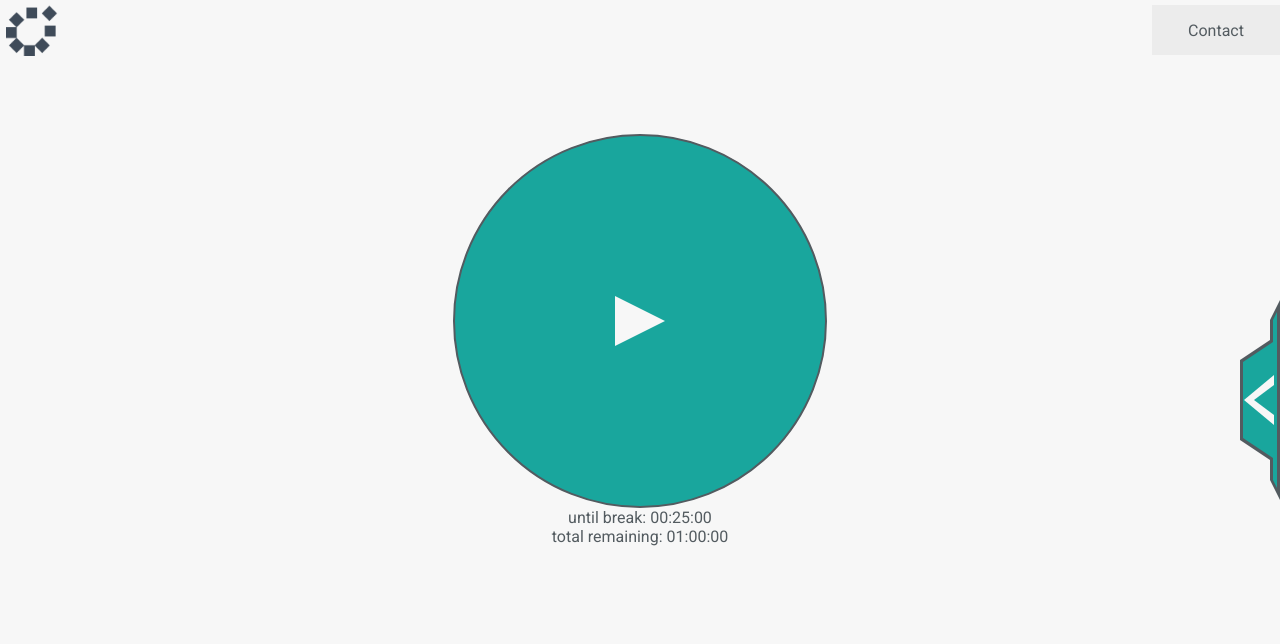
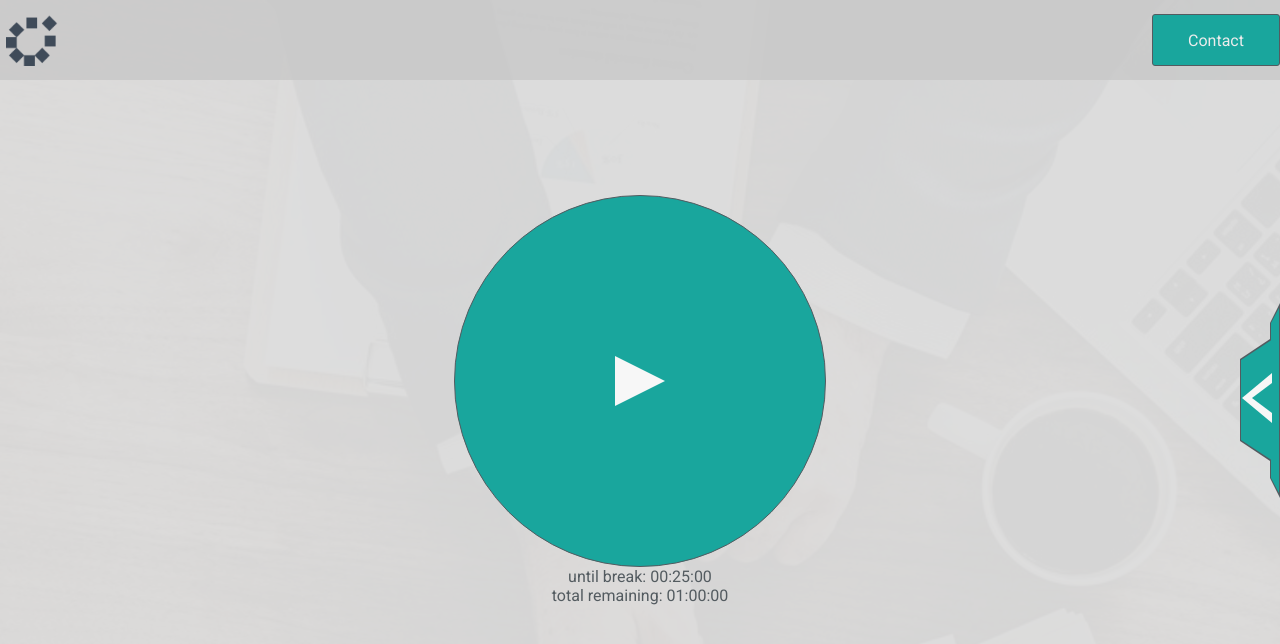
Before and after one commit to Tyler-Jacobson/Productivity-Tracker, a React (Create React App) app: page / in a window 1280 px wide. Shown: the top 644 px of the page. Built offline with nearby package versions, Linux system fonts and the light colour scheme; no server answers.

Commit message:
CSS changes and new background

```diff
--- a/src/App.css
+++ b/src/App.css
@@ -32,6 +32,7 @@ footer, header, hgroup, menu, nav, section {
   color: #535B60;
   background-color: rgb(247, 247, 247);
   min-height: 100vh;
+  background-image: url(./assets/background.png);
 }
 
 /* Nav Styles Start */
@@ -39,6 +40,8 @@ footer, header, hgroup, menu, nav, section {
 .nav-box {
   display: flex;
   justify-content: space-between;
+  min-height: 80px;
+  background-color: #c5c5c5af;
 }
 
 .nav-logo-container {
@@ -65,8 +68,11 @@ footer, header, hgroup, menu, nav, section {
   align-items: center;
   width: 130px;
   height: 50px;
-  color: #535B60;
-  background-color: rgb(236, 236, 236);
+  border: 1px solid #535B60;
+  color: rgb(236, 236, 236);
+  background-color: #19A69D;
+  /* background-color: rgb(236, 236, 236); */
+  border-radius: 3px;
 }
 
 /* Nav Styles End */
@@ -79,7 +85,8 @@ footer, header, hgroup, menu, nav, section {
   /* flex-direction: column; */
   justify-content: center;
   align-items: center;
-  min-height: 70vh;
+  min-height: 80vh;
+
 }
 
 .center-content-container {
@@ -96,7 +103,7 @@ footer, header, hgroup, menu, nav, section {
   justify-content: center;
   align-items: center;
   background-color: #19A69D;
-  border: 2px solid #535B60;
+  border: 1px solid #535B60;
   border-radius: 370px;
   height: 370px;
   min-height: 370px;
@@ -143,19 +150,19 @@ footer, header, hgroup, menu, nav, section {
   border-right: 30px solid #535B60;
   border-bottom: 20px solid transparent;
   border-top: 20px solid transparent;
-  height: 80px;
+  height: 82px;
   left: -30px;
   cursor: pointer;
 }
 
 .foldout-section-button-inner {
   position: absolute;
-  border-right: 30px solid #19A69D;
-  border-bottom: 20px solid transparent;
-  border-top: 20px solid transparent;
-  height: 76px;
-  top: -18px;
-  left: 3px;
+  border-right: 32px solid #19A69D;
+  border-bottom: 21px solid transparent;
+  border-top: 21px solid transparent;
+  height: 80px;
+  top: -20px;
+  left: 1px;
 }
 
 .chevron-right {
@@ -199,20 +206,20 @@ footer, header, hgroup, menu, nav, section {
   border-right: 10px solid #535B60;
   border-bottom: 20px solid transparent;
   border-top: 20px solid transparent;
-  height: 160px;
+  height: 155px;
   width: 0px;
   cursor: pointer;
 }
 
 .foldout-section-padding-inner {
   position: absolute;
-  border-right: 4px solid #19A69D;
-  border-bottom: 8px solid transparent;
-  border-top: 8px solid transparent;
-  height: 160px;
+  border-right: 8px solid #19A69D;
+  border-bottom: 15px solid transparent;
+  border-top: 15px solid transparent;
+  height: 155px;
   width: 0px;
-  left: 3px;
-  top: -8px
+  left: 1px;
+  top: -15px
 }
 
 .foldout-section {
```
Also changed, not shown: src/assets/background.png (added).
